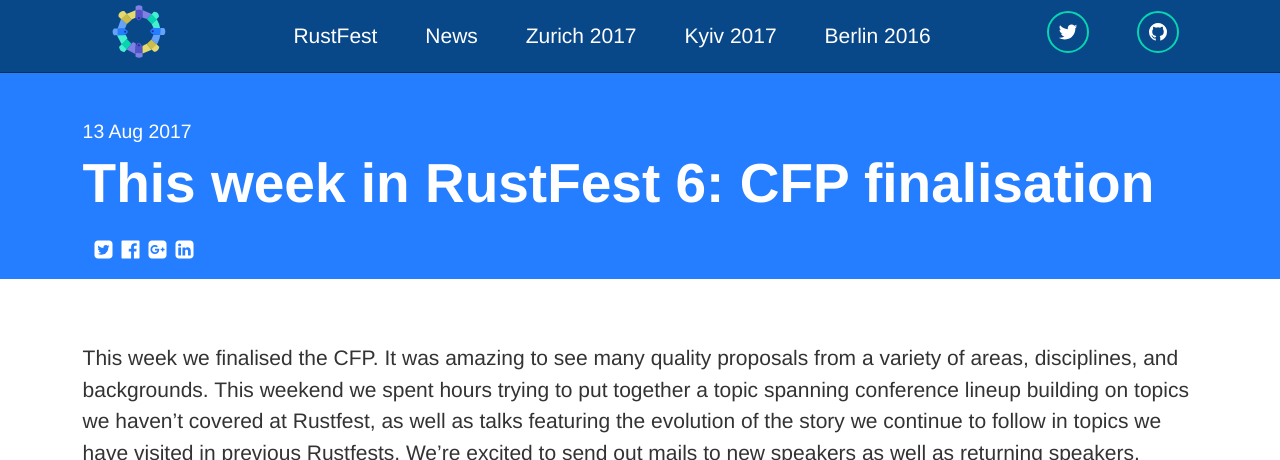
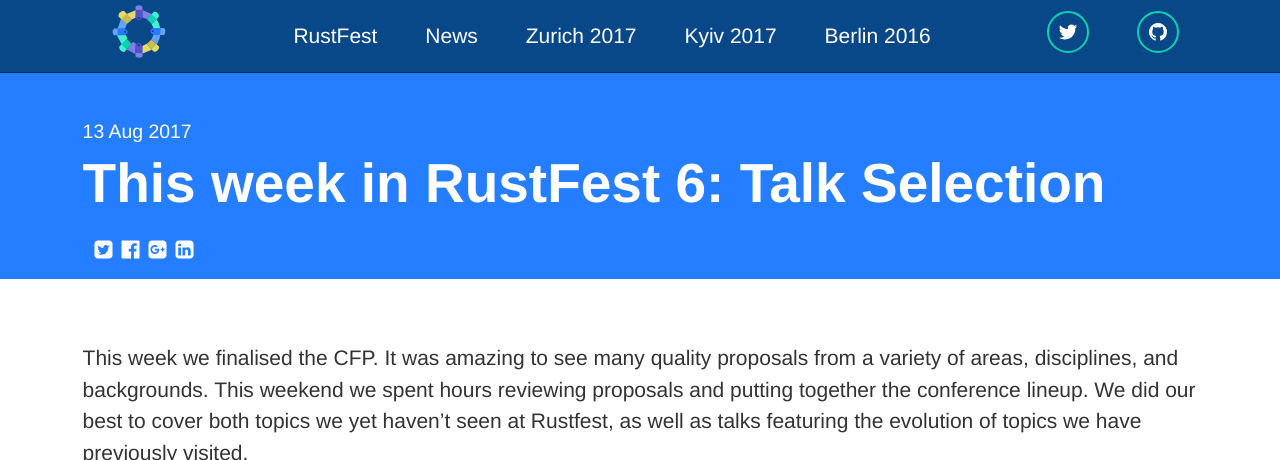
Before and after one commit to RustFestEU/blog.rustfest.eu, a Jekyll site: the page built from _posts/2017-08-13-this-week-in-rustfest-6-cfp-finalisation.md, in a window 1280 px wide and 900 px high, cut to the strip 0-460 px from the top of the window. Built offline with Jekyll 4.4.1, drawn with Linux system fonts in a browser that asks for light colours.

Commit message:
Refinements based on comments.

```diff
--- a/_posts/2017-08-13-this-week-in-rustfest-6-cfp-finalisation.md
+++ b/_posts/2017-08-13-this-week-in-rustfest-6-cfp-finalisation.md
@@ -1,11 +1,11 @@
 ---
 layout: post
-title: "This week in RustFest 6: CFP finalisation"
+title: "This week in RustFest 6: Talk Selection"
 authors:
   - dns2utf8
 ---
 
-This week we finalised the CFP. It was amazing to see many quality proposals from a variety of areas, disciplines, and backgrounds. This weekend we spent hours trying to put together a topic spanning conference lineup building on topics we haven't covered at Rustfest, as well as talks featuring the evolution of the story we continue to follow in topics we have visited in previous Rustfests. We're excited to send out mails to new speakers as well as returning speakers.
+This week we finalised the CFP. It was amazing to see many quality proposals from a variety of areas, disciplines, and backgrounds. This weekend we spent hours reviewing proposals and putting together the conference lineup. We did our best to cover both topics we yet haven't seen at Rustfest, as well as talks featuring the evolution of topics we have previously visited.
 
 ![XKCD Joke involving email backlog. Stick person 1: "Do you have any New Years Resolutions", Stick person 2: "Gonna finally finish dealing with those emails from 2008", Slugline: "As my Email backlog approaches 10 years, I' m starting to have doubts about my approach."](https://imgs.xkcd.com/comics/emails.png)
 
```
